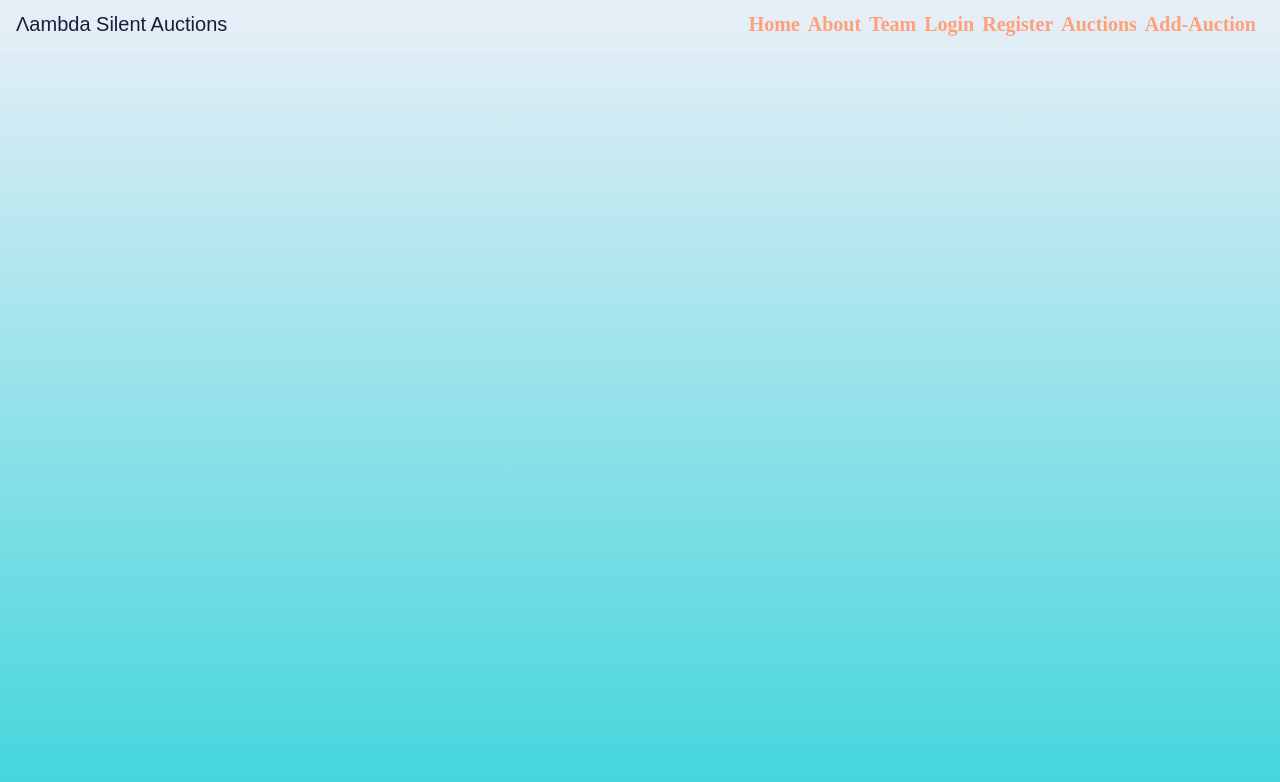
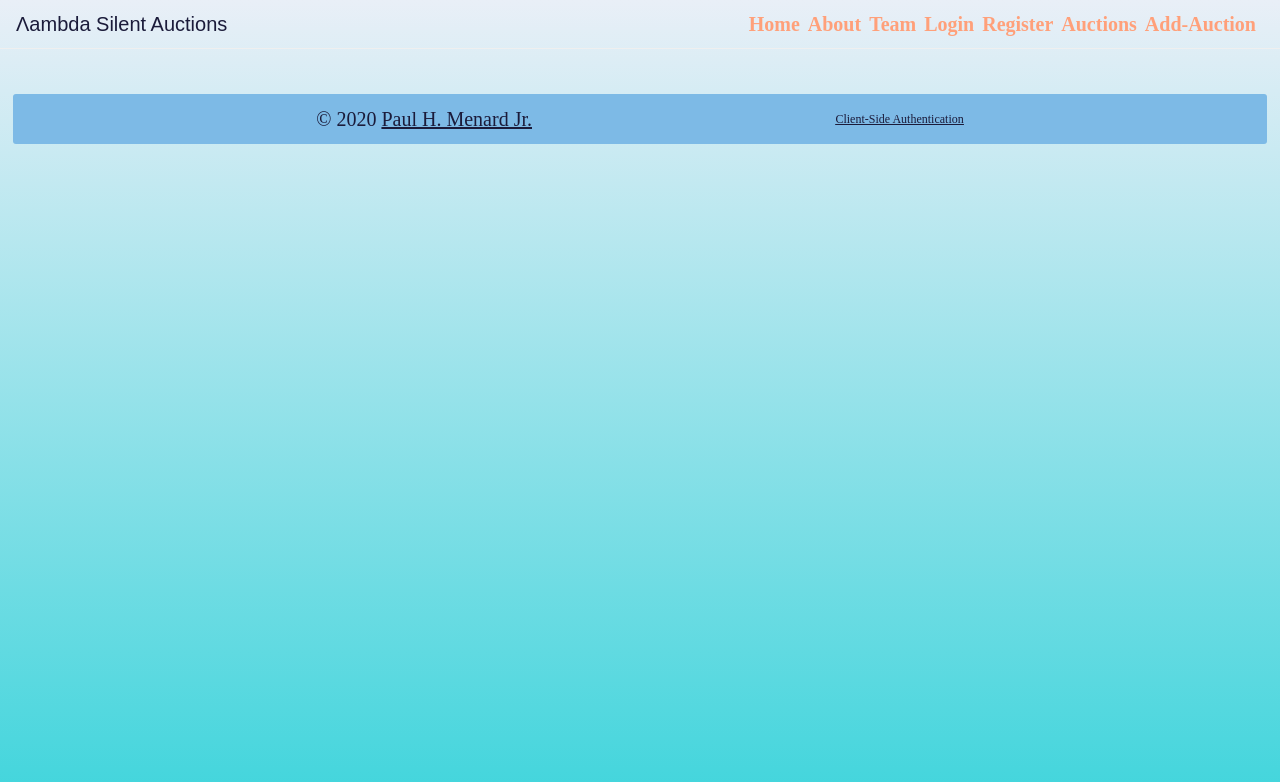
Before and after one commit to Nandhini-Madan/SilentAuction, a React (Create React App) app: page / in a window 1280 px wide. Shown: the top 782 px of the page. Built offline with nearby package versions, Linux system fonts and the light colour scheme; no server answers.

Commit message:
added footer and login state

```diff
--- a/src/App.js
+++ b/src/App.js
@@ -1,4 +1,4 @@
-import React from "react";
+import React, { useState } from "react";
 import { Route, Switch } from 'react-router-dom';
 import Header from './components/header';
 import Registeration from './components/Registeration';
@@ -12,7 +12,13 @@ import CreateAuction from "./components/CreateAuction";
 
 import PrivateRoute from "./components/PrivateRoute"
 
+import Footer from "./components/Footer";
+
 function App() {
+
+
+  const [loggedIn, setLoggedIn] = useState(false);
+
   return (
 
     <AuctionsProvider>
@@ -27,14 +33,14 @@ function App() {
         </Route>
         <Switch>
           <Route path="/login">
-          <Login/>
+            <Login setLoggedIn={setLoggedIn}/>
           </Route>
-        <Route path='/Register'>
-	        <Registeration/>
+          <Route path='/Register'>
+            <Registeration />
           </Route>
           <PrivateRoute path='/createAuction' component={CreateAuction} />
         </Switch>
-
+        <Footer loggedIn={loggedIn} setLoggedIn={setLoggedIn}/>
       </div>
     </AuctionsProvider>
   );
```
Lines whose indentation alone changed are shown as unchanged.
